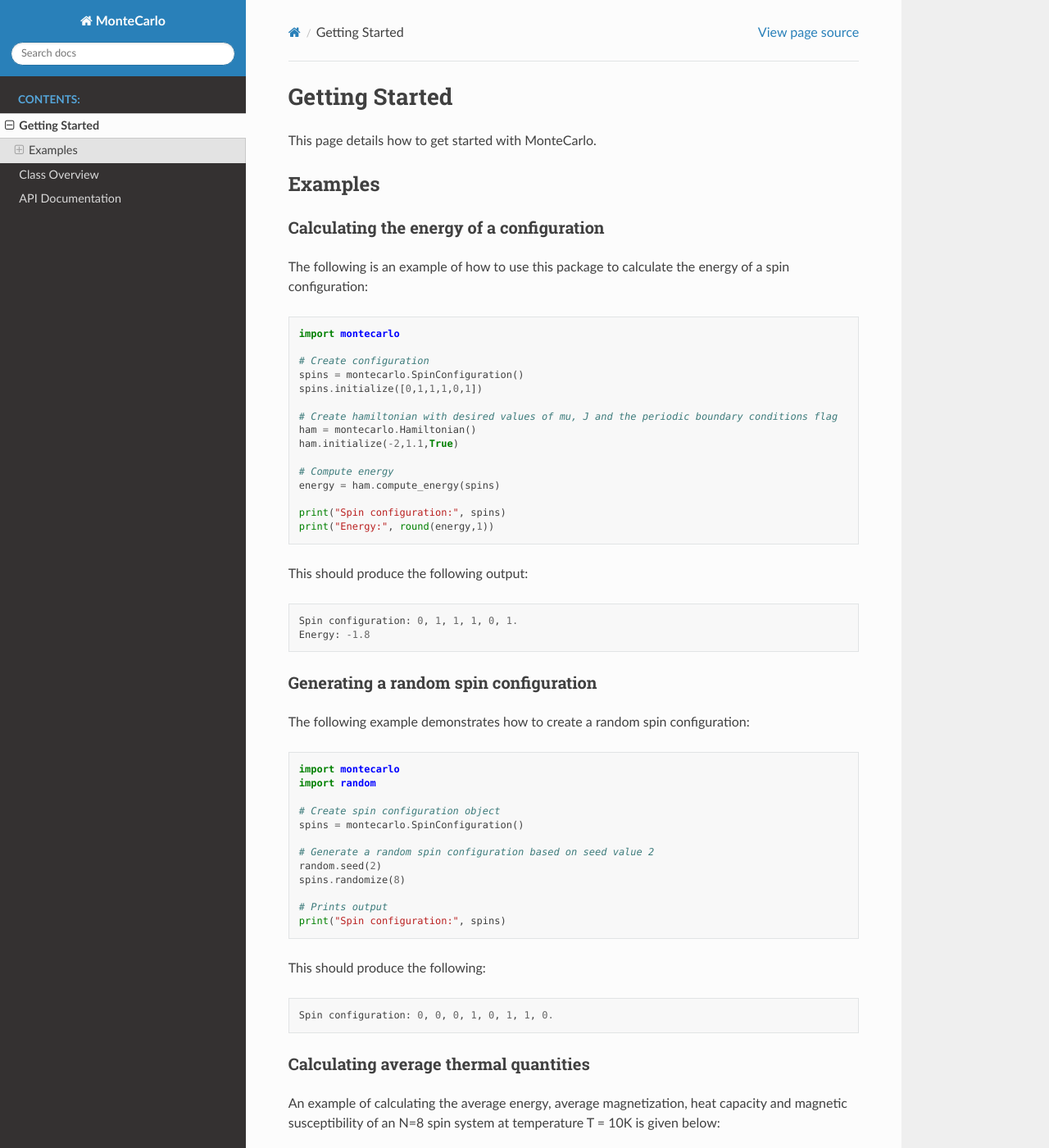
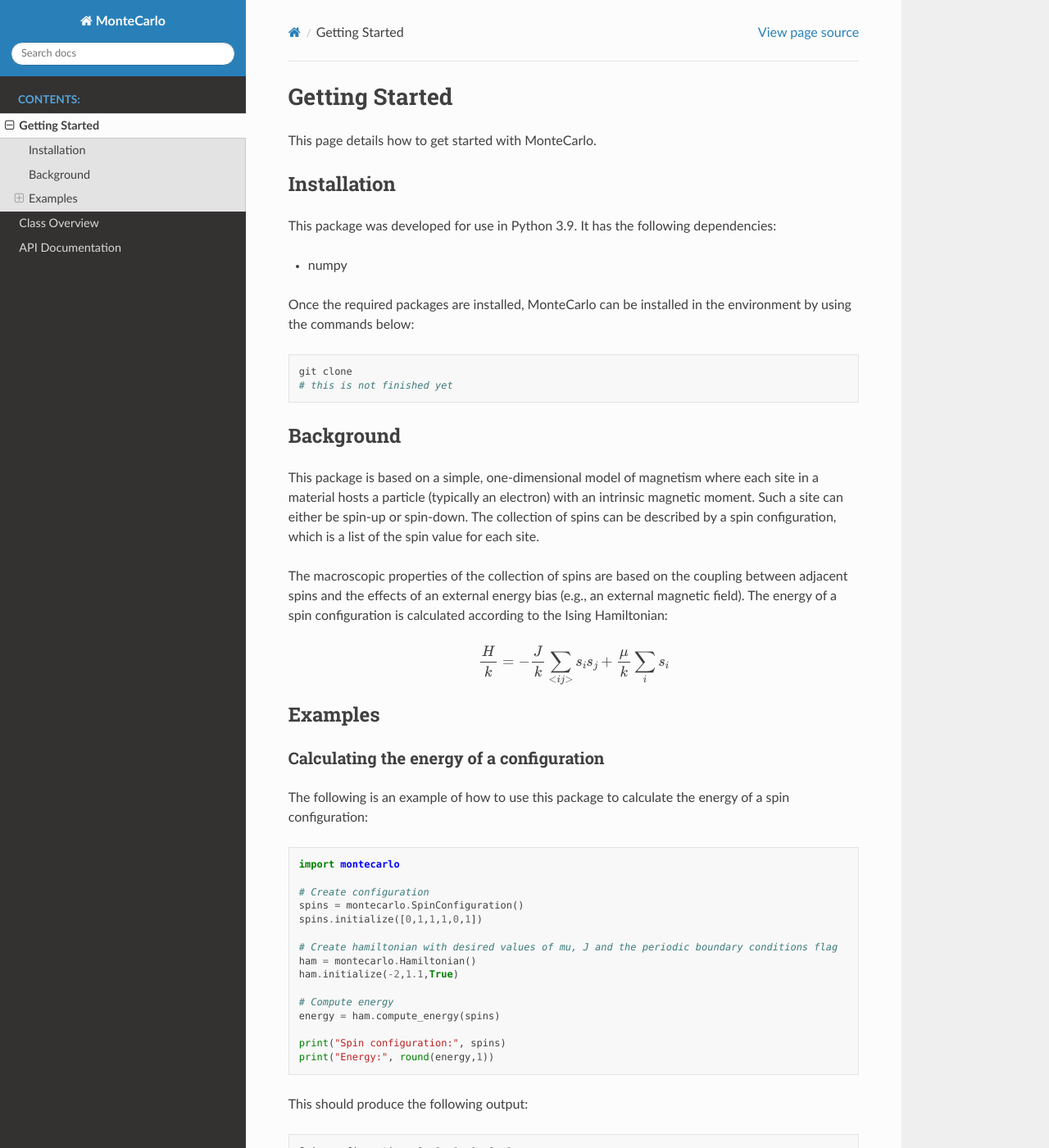
Before and after one commit to y-pleim/MonteCarlo, a Sphinx documentation site: the page built from docs/getting_started.rst, in a window 1280 px wide and 1400 px high. Shown: the whole window at 82% size. Built offline with Sphinx 7.4.7 and the Read the Docs theme 2.0.0, drawn with Linux system fonts in a browser that asks for light colours; the version number could not be read and is left out; some of the changed text lies outside the part shown.

Commit message:
Inserted plot and worked on background/install instructions

```diff
--- a/docs/getting_started.rst
+++ b/docs/getting_started.rst
@@ -3,8 +3,33 @@
 
 This page details how to get started with MonteCarlo.
 
+Installation
+------------
+This package was developed for use in Python 3.9. It has the following dependencies:
+
+- numpy
+
+Once the required packages are installed, MonteCarlo can be installed in the environment by using the commands below:
+
+::
+
+ git clone
+ # this is not finished yet
+
+Background
+----------
+This package is based on a simple, one-dimensional model of magnetism where each site in a material hosts a particle
+(typically an electron) with an intrinsic magnetic moment. Such a site can either be spin-up or spin-down. The collection of
+spins can be described by a spin configuration, which is a list of the spin value for each site.
+
+The macroscopic properties of the collection of spins are based on the coupling between adjacent spins and the effects
+of an external energy bias (e.g., an external magnetic field). The energy of a spin configuration is calculated according
+to the Ising Hamiltonian:
+
+.. math:: \frac{H}{k} = -\frac{J}{k}\sum_{<ij>} s_is_j + \frac{\mu}{k}\sum_{i} s_i
+
 Examples
-----------
+--------
 Calculating the energy of a configuration
 '''''''''''''''''''''''''''''''''''''''''
 The following is an example of how to use this package to calculate the energy of a spin configuration:
@@ -32,9 +57,10 @@
  Spin configuration: 0, 1, 1, 1, 0, 1.
  Energy: -1.8
 
-Generating a random spin configuration
-''''''''''''''''''''''''''''''''''''''
-The following example demonstrates how to create a random spin configuration:
+Generating a random spin configuration and additional functions
+'''''''''''''''''''''''''''''''''''''''''''''''''''''''''''''''
+The following example demonstrates how to create and print a random spin configuration with N=8 sites. The functionality
+of the n_sites method is also demonstrated.
 ::
 
  import montecarlo
@@ -47,13 +73,18 @@
  random.seed(2)
  spins.randomize(8)
 
+ # Get number of sites
+ num_sites = spins.n_sites()
+
  # Prints output
  print("Spin configuration:", spins)
+ print("Number of sites in configuration:", num_sites)
 
 This should produce the following:
 ::
 
  Spin configuration: 0, 0, 0, 1, 0, 1, 1, 0.
+ Number of sites in configuration: 8
 
 Calculating average thermal quantities
 ''''''''''''''''''''''''''''''''''''''
@@ -127,5 +158,6 @@
  plt.title("Thermal Quantities vs. Temperature")
 
 This should produce the following plot:
-#.. image:: ./plot.png
-#:width: 300
+
+.. image:: ./plot.png
+ :width: 400
```
Also changed, not shown: docs/plot.png (added).
